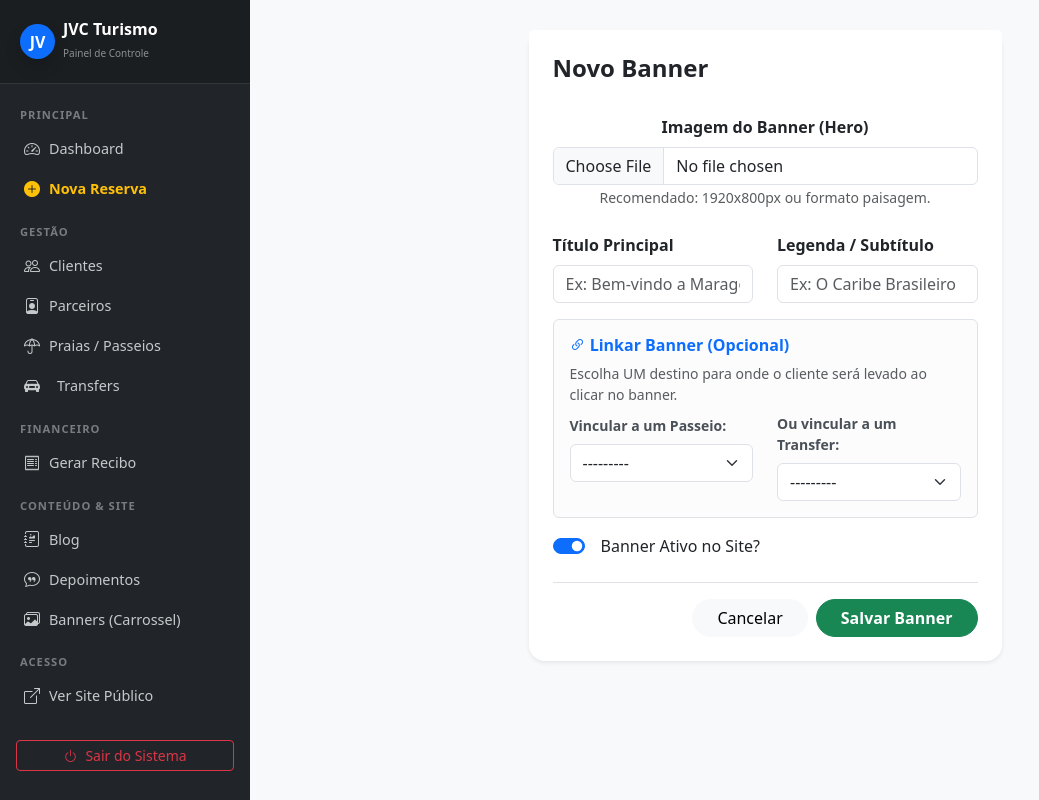
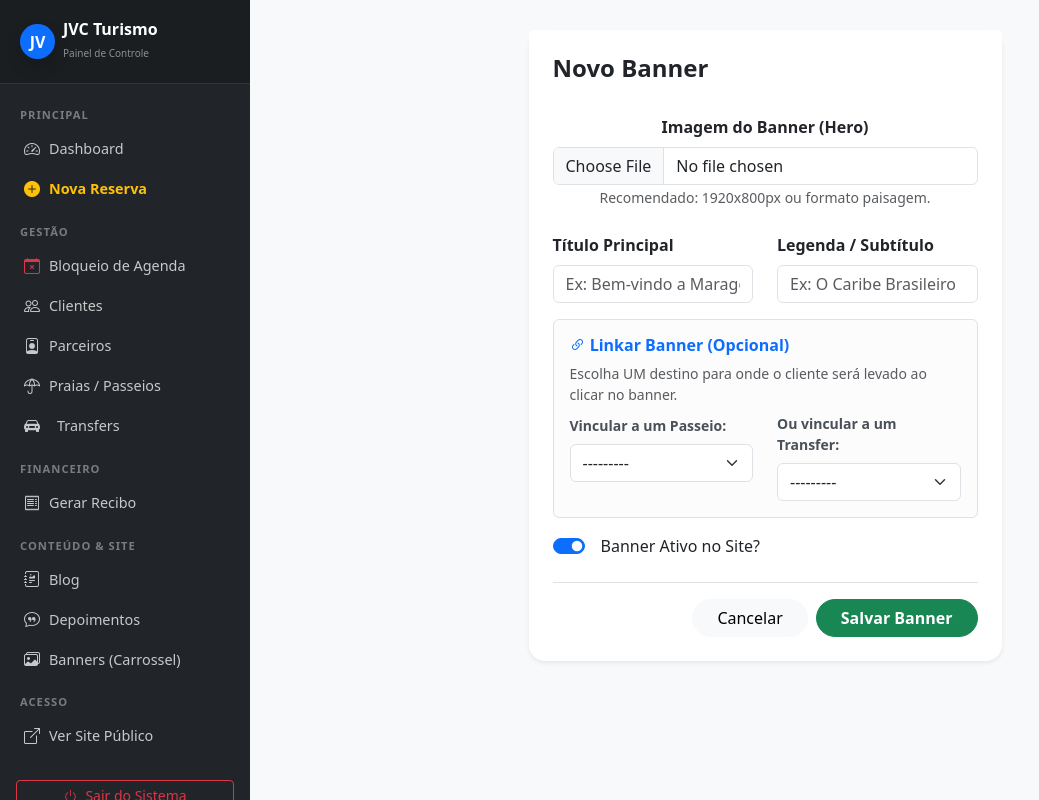
Before and after one commit to johnvictoral/maceio_tour, a Django app: page /dashboard/carrossel/novo/ in a window 1280 px wide. Shown: the whole page, without its empty margins (0-1039 px from the left). Run offline with Django 5.2, Linux system fonts and the light colour scheme; the visitor is signed in with stand-in values (Sample User, id 1); data that the repository does not hold is empty.

Commit message:
Criando Bloqueio de Agend11

```diff
--- a/dashboard/templates/dashboard/base_dashboard.html
+++ b/dashboard/templates/dashboard/base_dashboard.html
@@ -134,6 +134,10 @@
     </a>
 
     <div class="sidebar-heading">Gestão</div>
+
+    <a href="{% url 'gerenciar_bloqueios' %}" class="list-group-item list-group-item-action">
+        <i class="bi bi-calendar-x text-danger"></i> Bloqueio de Agenda
+    </a>
     <a href="{% url 'lista_clientes' %}" class="list-group-item list-group-item-action">
         <i class="bi bi-people"></i> Clientes
     </a>
```
